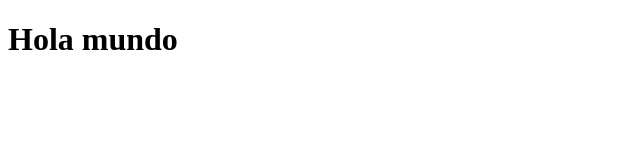
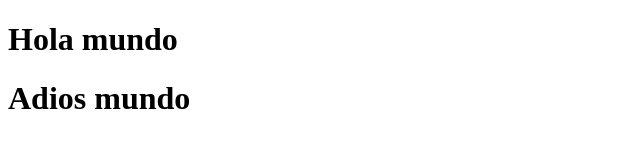
Before and after one commit to EduSue/SimpleApp, a plain HTML site: page index.html in a window 1280 px wide. Shown: the whole page, without its empty margins (0-640 px from the left). Drawn offline with Linux system fonts and the light colour scheme.

Commit message:
commit edu

```diff
--- a/index.html
+++ b/index.html
@@ -7,5 +7,6 @@
 </head>
 <body>
     <h1>Hola mundo</h1>
+    <h1>Adios mundo</h1>
 </body>
 </html>
```
